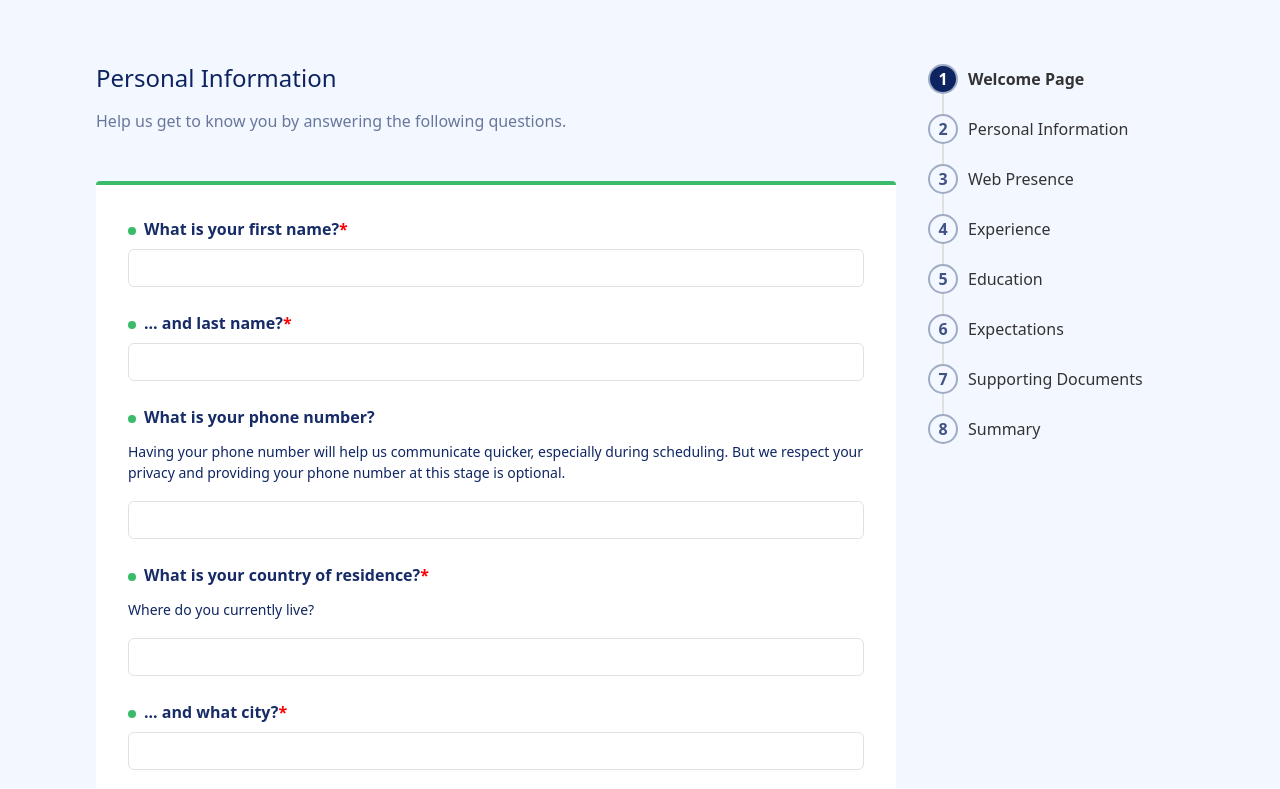
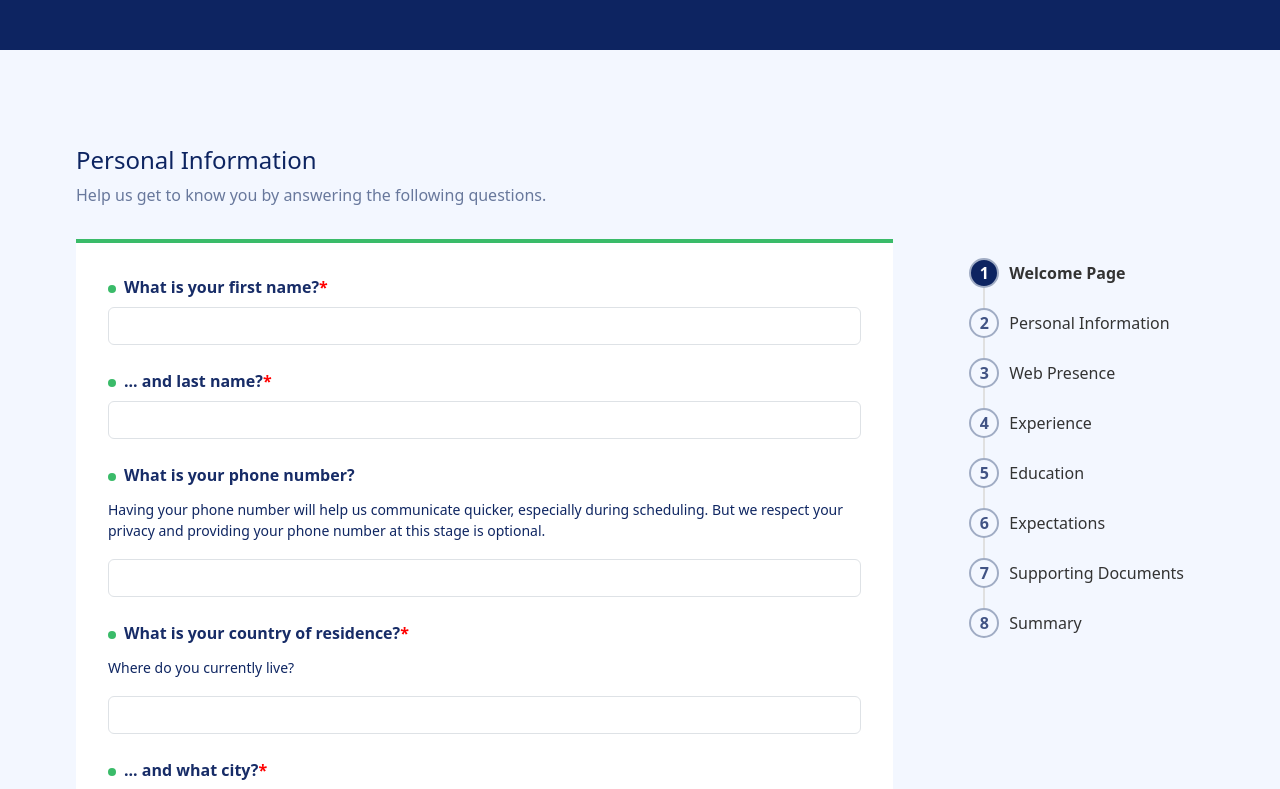
Before and after one commit to ArlindEmini/PolyMath, a React (Create React App) app: page / in a window 1280 px wide. Shown: the top 789 px of the page. Built offline with nearby package versions, Linux system fonts and the light colour scheme.

Commit message:
refactored the code

```diff
--- a/src/App.tsx
+++ b/src/App.tsx
@@ -1,10 +1,12 @@
-import Home from "./components/home/Home";
+import { Header } from "./components/header/Header";
+import { Home } from "./components/home/Home";
 import "bootstrap/dist/css/bootstrap.min.css";
 import "./App.css";
 
 function App() {
   return (
     <div className="App">
+      <Header />
       <Home />
     </div>
   );
--- a/src/components/experience/Experience.scss
+++ b/src/components/experience/Experience.scss
@@ -1,34 +1,27 @@
-.home-container {
-  background-color: #f3f7ff;
-  padding: 4rem;
+.information-container {
+  display: flex;
+  flex-direction: column;
+  padding: 2rem;
 
   .form-title {
     font-size: 1.5rem;
-    margin-bottom: 1rem;
     color: #0d2461;
     text-align: left;
-    padding-left: 2rem;
   }
 
   p {
     color: #68789c;
     text-align: left;
-    padding-left: 2rem;
+    padding-bottom: 1rem;
   }
 
-  .personal-information-container {
-    background-color: #f3f7ff;
+  .experience-information-container {
+    background-color: #fff;
+    display: flex;
+    flex-direction: column;
     padding: 2rem;
-    gap: 80px;
-    display: flex;
-
-    .form-section {
-      background-color: #ffffff;
-      width: 800px;
-      padding: 2rem;
-      border-radius: 4px;
+    border-top: 4px solid #3abb69;
     text-align: left;
-      border-top: 4px solid #3abb69;
 
     .green-bullet {
       width: 8px;
@@ -53,4 +46,3 @@
     }
   }
 }
-}
--- a/src/components/experience/Experience.tsx
+++ b/src/components/experience/Experience.tsx
@@ -1,20 +1,18 @@
-import { Form } from "react-bootstrap";
+import { Container, Form } from "react-bootstrap";
 import { useForm } from "react-hook-form";
 import "./Experience.scss";
 import useAnimationOnScroll from "../../hooks/useAnimationOnScroll";
 interface ExperienceInterface {
   register: any;
-  watch: any;
 }
 
-export const Experience = ({ register, watch }: ExperienceInterface) => {
+export const Experience = ({ register }: ExperienceInterface) => {
   useAnimationOnScroll();
   return (
-    <div>
+    <Container className="information-container">
       <h2 className="form-title">Experience</h2>
       <p>Tell us a bit about your professional experience</p>
-      <div className="personal-information-container">
-        <div className="form-section">
+      <div className="experience-information-container">
         <Form>
           <Form.Group controlId="linkedin" className="mb-4">
             <Form.Label>
@@ -22,8 +20,8 @@
               experience do you have?<span className="red-asterix">*</span>
             </Form.Label>
             <Form.Text className="text-muted mb-2">
-                How many years of experience directly relevant to the position
-                do you have?
+              How many years of experience directly relevant to the position do
+              you have?
             </Form.Text>
             <select
               className="form-select"
@@ -117,8 +115,7 @@
               skills<span className="red-asterix">*</span>
             </Form.Label>
             <Form.Text className="text-muted mb-2">
-                Which of the following list do you consider yourself an expert
-                in?
+              Which of the following list do you consider yourself an expert in?
             </Form.Text>
             <div className="form-check">
               <input
@@ -219,8 +216,8 @@
 
           <Form.Group controlId="familiarSkills" className="mb-4">
             <Form.Label>
-                <span className="green-bullet"></span>Are you familiar (but not
-                an expert) with these skills?
+              <span className="green-bullet"></span>Are you familiar (but not an
+              expert) with these skills?
               <span className="red-asterix">*</span>
             </Form.Label>
             <Form.Text className="text-muted mb-2">
@@ -312,7 +309,6 @@
           </Form.Group>
         </Form>
       </div>
-      </div>
-    </div>
+    </Container>
   );
 };
--- /dev/null
+++ b/src/components/header/Header.scss
@@ -0,0 +1,5 @@
+.header {
+  width: 100%;
+  height: 50px;
+  background-color: #0d2461;
+}
--- /dev/null
+++ b/src/components/header/Header.tsx
@@ -0,0 +1,6 @@
+import React from "react";
+import "./Header.scss";
+
+export const Header = () => {
+  return <div className="header"></div>;
+};
--- a/src/components/home/Home.scss
+++ b/src/components/home/Home.scss
@@ -2,97 +2,14 @@
   background-color: #f3f7ff;
   padding: 4rem;
   display: flex;
-
-  .form-title {
-    font-size: 1.5rem;
-    margin-bottom: 1rem;
-    color: #0d2461;
-    text-align: left;
-    padding-left: 2rem;
-  }
-
-  p {
-    color: #68789c;
-    text-align: left;
-    padding-left: 2rem;
-  }
-
-  .personal-information-container {
-    background-color: #f3f7ff;
-    padding: 2rem;
-    gap: 80px;
-    display: flex;
-
-    .form-section {
-      background-color: #ffffff;
-      width: 800px;
-      padding: 2rem;
-      border-radius: 4px;
-      text-align: left;
-      border-top: 4px solid #3abb69;
-
-      .form-label {
-        color: #172c67;
-        font-weight: bold;
-      }
-      .form-text {
-        color: #0f2662 !important;
-        display: block;
-        padding-bottom: 10px !important;
-      }
-    }
-
-    .stepper-section {
-      padding-left: 2rem;
-
-      .stepper {
-        list-style: none;
-        padding: 0;
-        margin: 0;
-        position: relative;
-
-        li {
-          margin-bottom: 1rem;
-          padding-left: 1.5rem;
-          font-size: 1rem;
-          color: #6c757d;
-
-          &.completed {
-            color: #28a745;
-          }
-
-          &.active {
-            font-weight: bold;
-            color: #007bff;
-          }
-
-          &::before {
-            content: "";
-            position: absolute;
-            left: 0;
-            top: 0;
-            width: 10px;
-            height: 10px;
-            background-color: #28a745;
-            border-radius: 50%;
-          }
-
-          &.active::before {
-            background-color: #007bff;
-          }
-        }
-      }
-    }
-  }
-}
+  flex-direction: row;
 
   .buttons {
-  margin-top: 2rem;
-  width: 100%;
     gap: 10px;
     display: flex;
     justify-content: flex-end;
-  padding-right: 2rem;
+    padding: 1rem;
+
     .btn-previous {
       border-color: #28a745;
       background-color: #28a745;
@@ -115,3 +32,23 @@
       }
     }
   }
+
+  .stepper-section {
+    display: flex;
+    flex-grow: 1;
+    .step-indicator {
+      display: flex;
+      flex-direction: column;
+      flex-grow: 1;
+      padding: 9rem 2rem 3rem 4rem;
+
+      @media (max-width: 782px) {
+        padding: 1rem;
+      }
+    }
+  }
+
+  @media (max-width: 782px) {
+    flex-direction: column-reverse;
+  }
+}
--- a/src/components/personalInformationForm/PersonalInformationForm.scss
+++ b/src/components/personalInformationForm/PersonalInformationForm.scss
@@ -1,34 +1,27 @@
-.home-container {
-  background-color: #f3f7ff;
-  padding: 4rem;
+.information-container {
+  display: flex;
+  flex-direction: column;
+  padding: 2rem;
 
   .form-title {
     font-size: 1.5rem;
-    margin-bottom: 1rem;
     color: #0d2461;
     text-align: left;
-    padding-left: 2rem;
   }
 
   p {
     color: #68789c;
     text-align: left;
-    padding-left: 2rem;
+    padding-bottom: 1rem;
   }
 
   .personal-information-container {
-    background-color: #f3f7ff;
+    background-color: #fff;
+    display: flex;
+    flex-direction: column;
     padding: 2rem;
-    gap: 80px;
-    display: flex;
-
-    .form-section {
-      background-color: #ffffff;
-      width: 800px;
-      padding: 2rem;
-      border-radius: 4px;
+    border-top: 4px solid #3abb69;
     text-align: left;
-      border-top: 4px solid #3abb69;
 
     .green-bullet {
       width: 8px;
@@ -53,4 +46,3 @@
     }
   }
 }
-}
--- a/src/components/personalInformationForm/PersonalInformationForm.tsx
+++ b/src/components/personalInformationForm/PersonalInformationForm.tsx
@@ -10,11 +10,10 @@
 }: PersonalInformationFormInterface) => {
   useAnimationOnScroll();
   return (
-    <div>
+    <Container className="information-container">
       <h2 className="form-title">Personal Information</h2>
       <p>Help us get to know you by answering the following questions.</p>
       <div className="personal-information-container">
-        <div className="form-section">
         <Form>
           <Form.Group controlId="firstName" className="mb-4">
             <Form.Label>
@@ -79,7 +78,6 @@
           </Form.Group>
         </Form>
       </div>
-      </div>
-    </div>
+    </Container>
   );
 };
--- a/src/components/webPresence/WebPresence.scss
+++ b/src/components/webPresence/WebPresence.scss
@@ -1,34 +1,27 @@
-.home-container {
-  background-color: #f3f7ff;
-  padding: 4rem;
+.information-container {
+  display: flex;
+  flex-direction: column;
+  padding: 2rem;
 
   .form-title {
     font-size: 1.5rem;
-    margin-bottom: 1rem;
     color: #0d2461;
     text-align: left;
-    padding-left: 2rem;
   }
 
   p {
     color: #68789c;
     text-align: left;
-    padding-left: 2rem;
+    padding-bottom: 1rem;
   }
 
-  .personal-information-container {
-    background-color: #f3f7ff;
+  .presence-information-container {
+    background-color: #fff;
+    display: flex;
+    flex-direction: column;
     padding: 2rem;
-    gap: 80px;
-    display: flex;
-
-    .form-section {
-      background-color: #ffffff;
-      width: 800px;
-      padding: 2rem;
-      border-radius: 4px;
+    border-top: 4px solid #3abb69;
     text-align: left;
-      border-top: 4px solid #3abb69;
 
     .green-bullet {
       width: 8px;
@@ -53,4 +46,3 @@
     }
   }
 }
-}
--- a/src/components/webPresence/WebPresence.tsx
+++ b/src/components/webPresence/WebPresence.tsx
@@ -1,5 +1,5 @@
-import { Form } from "react-bootstrap";
-// import "./WebPresence.scss";
+import { Form, Container } from "react-bootstrap";
+import "./WebPresence.scss";
 import useAnimationOnScroll from "../../hooks/useAnimationOnScroll";
 interface WebPresenceInterface {
   register: any;
@@ -8,14 +8,13 @@
 export const WebPresence = ({ register }: WebPresenceInterface) => {
   useAnimationOnScroll();
   return (
-    <div>
+    <Container className="information-container">
       <h2 className="form-title">Web Presence</h2>
       <p>
         If you would be so kind to share, we would like to learn more about you
         through your web presence
       </p>
-      <div className="personal-information-container">
-        <div className="form-section">
+      <div className="presence-information-container">
         <Form>
           <Form.Group controlId="linkedin" className="mb-4">
             <Form.Label>
@@ -90,10 +89,9 @@
               <span className="green-bullet"></span>Any other references?
             </Form.Label>
             <Form.Text className="text-muted mb-2">
-                Do you have any references that you would like to share?
-                Mentions to your work, articles, or any other relevant
-                references you would like to share? Feel free to enter one url
-                per line.
+              Do you have any references that you would like to share? Mentions
+              to your work, articles, or any other relevant references you would
+              like to share? Feel free to enter one url per line.
             </Form.Text>
             <Form.Control
               type="text"
@@ -103,7 +101,6 @@
           </Form.Group>
         </Form>
       </div>
-      </div>
-    </div>
+    </Container>
   );
 };
```
Also changed, not shown: src/components/home/Home.tsx (+20 -37 lines). Lines whose indentation alone changed are shown as unchanged.
